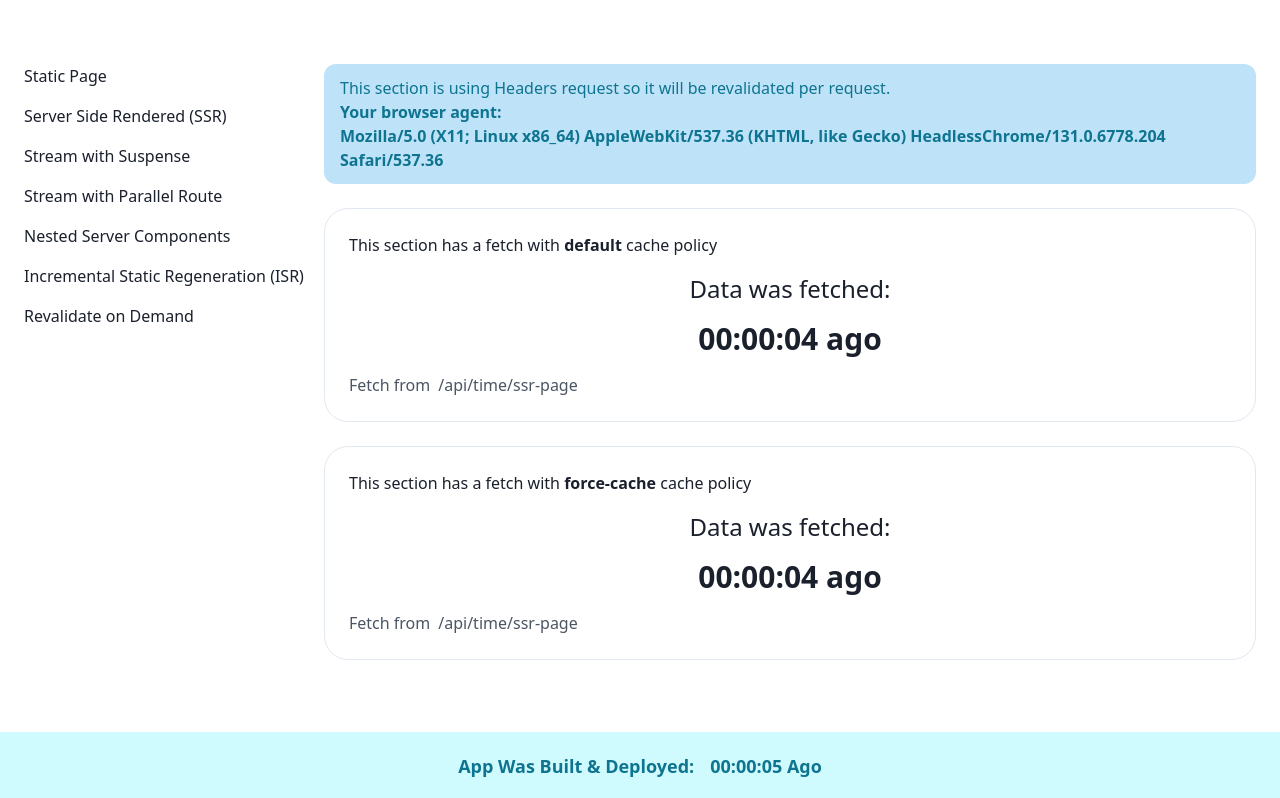
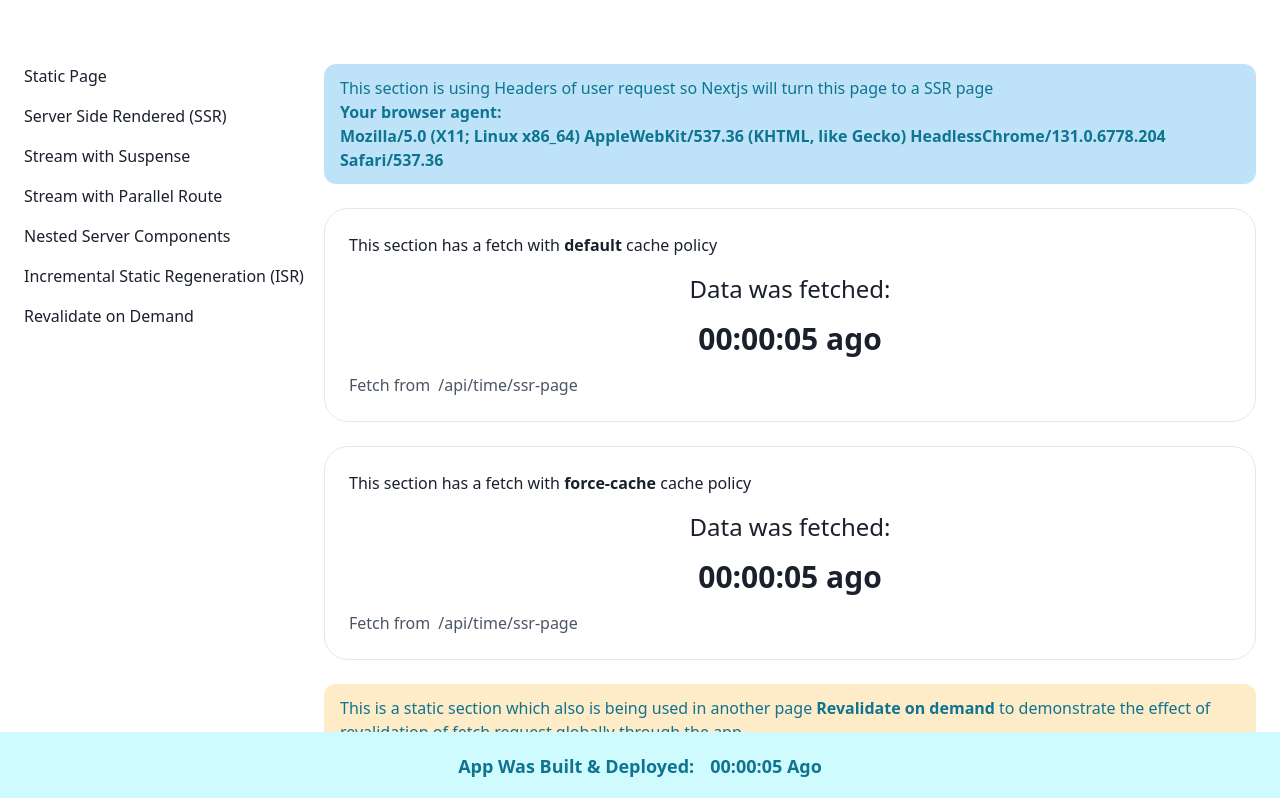
Before and after one commit to Mehedad1948/cache-guide-web, a Next.js app: page /server-side-rendered in a window 1280 px wide. Shown: the top 798 px of the page. Built offline with nearby package versions, Linux system fonts and the light colour scheme.

Commit message:
Add common section to ssr

```diff
--- /dev/null
+++ b/app/(pages)/other-cache-policies/page.tsx
@@ -0,0 +1,10 @@
+import PageContainer from '@/components/ui/PageContainer';
+import Static from '../stream-with-suspense/sections/static';
+
+export default function page() {
+    return (
+        <PageContainer>
+            <Static cache='only-if-cached' identifier='other-policies' />
+        </PageContainer>
+    );
+}
--- a/app/(pages)/server-side-rendered/page.tsx
+++ b/app/(pages)/server-side-rendered/page.tsx
@@ -2,6 +2,7 @@ import PageContainer from '@/components/ui/PageContainer';
 import Static from '../stream-with-suspense/sections/static';
 import { headers } from 'next/headers';
 import NoteBox from '@/components/ui/NoteBox';
+import Link from 'next/link';
 
 export default async function page() {
     const userHeaders = headers()
@@ -9,14 +10,24 @@ export default async function page() {
     return (
         <PageContainer>
             <NoteBox>
-                This section is using Headers request so it will be revalidated per request. <br />
+                This section is using Headers of user request so Nextjs will turn this page to a SSR page <br />
                 <b>
 
-                Your browser agent: <br /> {userHeaders.get('user-agent')}
+                    Your browser agent: <br /> {userHeaders.get('user-agent')}
                 </b>
             </NoteBox>
-            <Static identifier='ssr-page'  />
+            <Static identifier='ssr-page' />
             <Static cache='force-cache' identifier='ssr-page' />
+            <NoteBox colorScheme='orange'>
+                <p className='mb-2'>
+                    This is a static section which also is being used in another page
+                    <Link href={'/revalidate-on-demand'} className='mx-1 hover:underline font-semibold'>
+                        Revalidate on demand
+                    </Link>
+                    to demonstrate the effect of revalidation of fetch request globally through the app.
+                </p>
+                <Static cache='default' identifier='common-default-section' />
+            </NoteBox>
         </PageContainer>
     );
 }
--- a/app/(pages)/static/page.tsx
+++ b/app/(pages)/static/page.tsx
@@ -28,7 +28,7 @@ export default async function page() {
                 <p className='mb-2'>
                     This is a static section which also is being used in another page
                     <Link href={'/revalidate-on-demand'} className='mx-1 hover:underline font-semibold'>
-                        Static Page
+                       Revalidate on demand
                     </Link>
                     to demonstrate the effect of revalidation of fetch request globally through the app.
                 </p>
```
